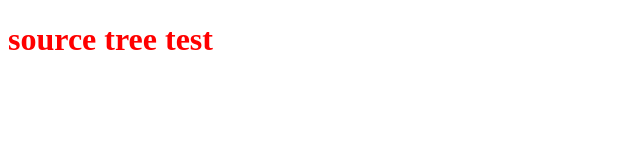
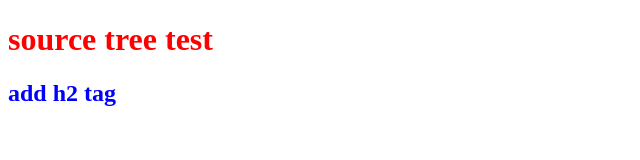
Before and after one commit to chiayuuliu/sourcetree_class, a plain HTML site: page index.html in a window 1280 px wide. Shown: the whole page, without its empty margins (0-640 px from the left). Drawn offline with Linux system fonts and the light colour scheme.

Commit message:
create h2

```diff
--- a/CSS/all.css
+++ b/CSS/all.css
@@ -1,3 +1,6 @@
 h1 {
   color: red;
 }
+h2 {
+  color: blue;
+}
--- a/index.html
+++ b/index.html
@@ -9,5 +9,6 @@
   </head>
   <body>
     <h1>source tree test</h1>
+    <h2>add h2 tag</h2>
   </body>
 </html>
```
